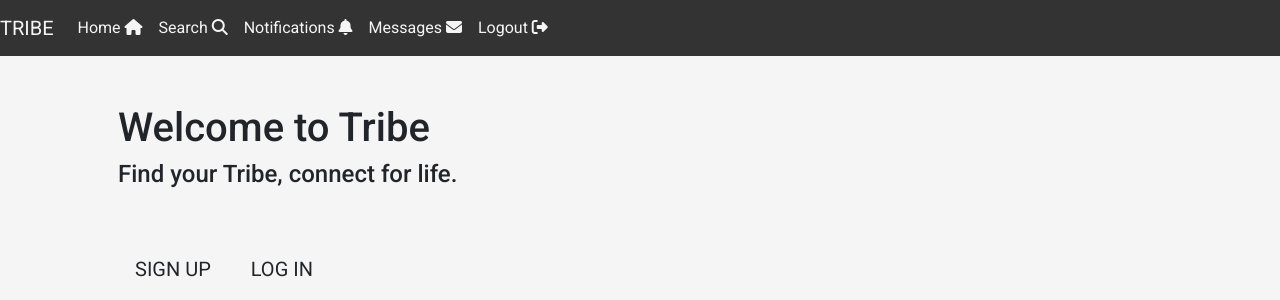
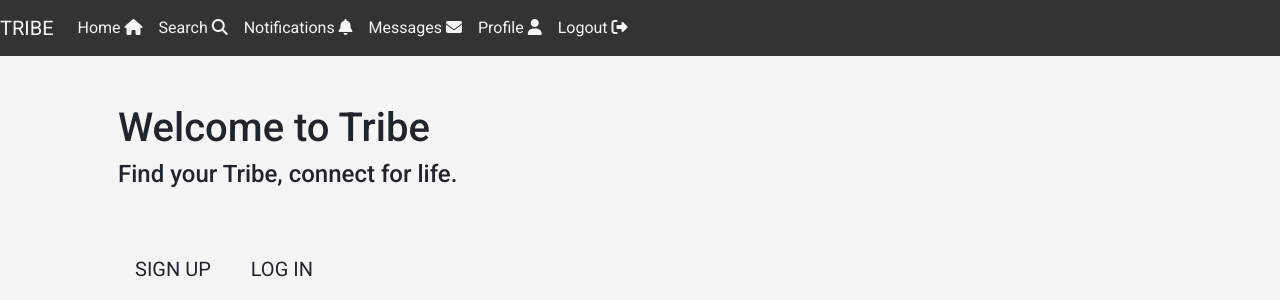
Before and after one commit to adamgilroy22/tribe, a Django app: page / in a window 1280 px wide. Shown: the top 300 px of the page. Run offline with Django 3.2, Linux system fonts and the light colour scheme; some libraries are stand-ins or nearby versions.

Commit message:
Add profile link to navbar

```diff
--- a/templates/base.html
+++ b/templates/base.html
@@ -61,6 +61,9 @@
             <a class="nav-link" href="#">Messages <i class="fa-solid fa-envelope"></i></a>
           </li>
           <li class="nav-item">
+            <a class="nav-link" href="{% url 'profile' %}">Profile <i class="fa-solid fa-user"></i></a>
+          </li>
+          <li class="nav-item">
             <a class="nav-link" href="{% url 'account_logout' %}">Logout <i
                 class="fa-solid fa-right-from-bracket"></i></a>
           </li>
```
